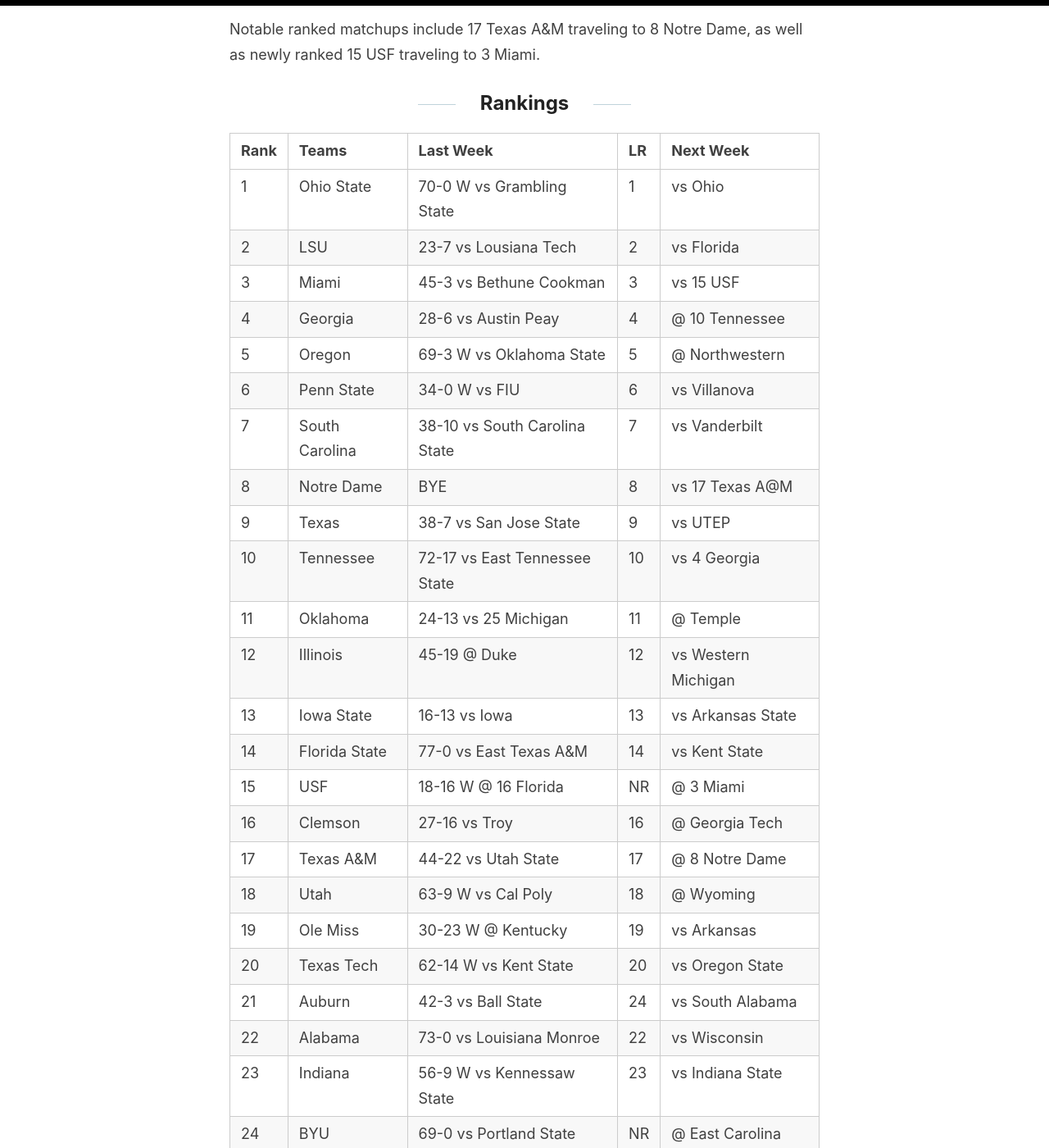
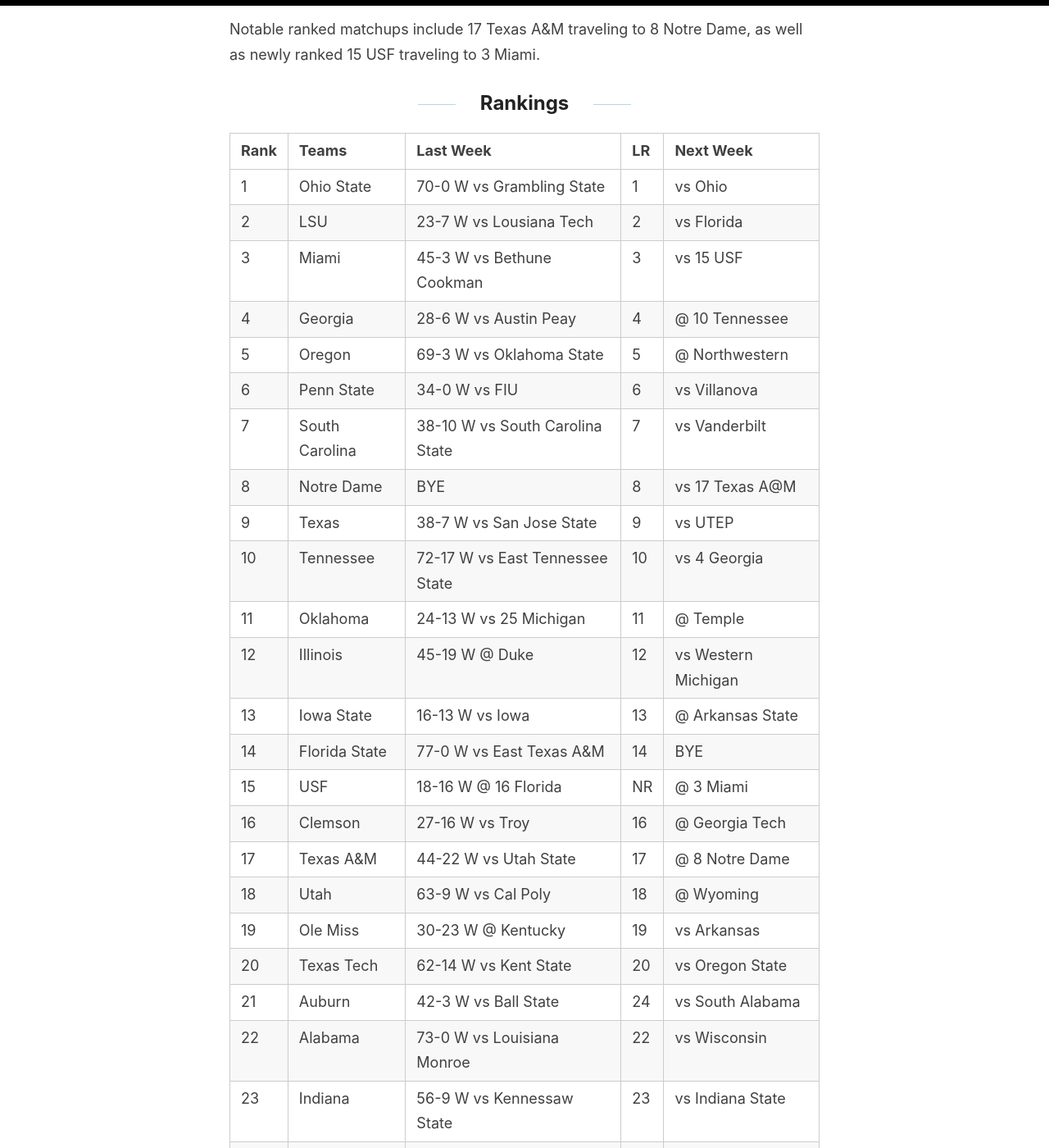
Before and after one commit to kaydenireland/kaydenireland.github.io, a Jekyll site: the page built from _posts/2025-9-9-week-3-cfp-rankings.md, in a window 1280 px wide and 1400 px high, scrolled down 568 px. Shown: the whole window at 82% size. Built offline with Jekyll 4.4.1, drawn with Linux system fonts in a browser that asks for light colours; some of the changed text lies outside the part shown.

Commit message:
CFB posts update

```diff
--- a/_posts/2025-9-9-week-3-cfp-rankings.md
+++ b/_posts/2025-9-9-week-3-cfp-rankings.md
@@ -13,32 +13,32 @@
 
 ## Rankings
 
-|Rank | Teams              | Last Week                    | LR | Next Week              |
-|---- | ------------------ | ---------------------------- | -- | -----------------------|
-|1    | Ohio State         | 70-0 W vs Grambling State    | 1  | vs Ohio                |
-|2    | LSU                | 23-7 vs Lousiana Tech        | 2  | vs Florida             |
-|3    | Miami              | 45-3 vs Bethune Cookman      | 3  | vs 15 USF              |
-|4    | Georgia            | 28-6 vs Austin Peay          | 4  | @ 10 Tennessee         |
-|5    | Oregon             | 69-3 W vs Oklahoma State     | 5  | @ Northwestern         |
-|6    | Penn State         | 34-0 W vs FIU                | 6  | vs Villanova           |
-|7    | South Carolina     | 38-10 vs South Carolina State| 7  | vs Vanderbilt          |
-|8    | Notre Dame         | BYE                          | 8  | vs 17 Texas A@M        |
-|9    | Texas              | 38-7 vs San Jose State       | 9  | vs UTEP                |
-|10   | Tennessee          | 72-17 vs East Tennessee State| 10 | vs 4 Georgia           |
-|11   | Oklahoma           | 24-13 vs 25 Michigan         | 11 | @ Temple               |
-|12   | Illinois           | 45-19 @ Duke                 | 12 | vs Western Michigan    |
-|13   | Iowa State         | 16-13 vs Iowa                | 13 | vs Arkansas State      |
-|14   | Florida State      | 77-0 vs East Texas A&M       | 14 | vs Kent State          |
-|15   | USF                | 18-16 W @ 16 Florida         | NR | @ 3 Miami              |
-|16   | Clemson            | 27-16 vs Troy                | 16 | @ Georgia Tech         |
-|17   | Texas A&M          | 44-22 vs Utah State          | 17 | @ 8 Notre Dame         |
-|18   | Utah               | 63-9 W vs Cal Poly           | 18 | @ Wyoming              |
-|19   | Ole Miss           | 30-23 W @ Kentucky           | 19 | vs Arkansas            |
-|20   | Texas Tech         | 62-14 W vs Kent State        | 20 | vs Oregon State        |
-|21   | Auburn             | 42-3 vs Ball State           | 24 | vs South Alabama       |
-|22   | Alabama            | 73-0 vs Louisiana Monroe     | 22 | vs Wisconsin           |
-|23   | Indiana            | 56-9 W vs Kennessaw State    | 23 | vs Indiana State       |
-|24   | BYU                | 69-0 vs Portland State       | NR | @ East Carolina        |
-|25   | Arizona State      | 38-19 W vs Northern Arizona  | NR | vs Texas State         |
+|Rank | Teams              | Last Week                       | LR | Next Week           |
+|---- | ------------------ |---------------------------------| -- |---------------------|
+|1    | Ohio State         | 70-0 W vs Grambling State       | 1  | vs Ohio             |
+|2    | LSU                | 23-7 W vs Lousiana Tech         | 2  | vs Florida          |
+|3    | Miami              | 45-3 W vs Bethune Cookman       | 3  | vs 15 USF           |
+|4    | Georgia            | 28-6 W vs Austin Peay           | 4  | @ 10 Tennessee      |
+|5    | Oregon             | 69-3 W vs Oklahoma State        | 5  | @ Northwestern      |
+|6    | Penn State         | 34-0 W vs FIU                   | 6  | vs Villanova        |
+|7    | South Carolina     | 38-10 W vs South Carolina State | 7  | vs Vanderbilt       |
+|8    | Notre Dame         | BYE                             | 8  | vs 17 Texas A@M     |
+|9    | Texas              | 38-7 W vs San Jose State        | 9  | vs UTEP             |
+|10   | Tennessee          | 72-17 W vs East Tennessee State | 10 | vs 4 Georgia        |
+|11   | Oklahoma           | 24-13 W vs 25 Michigan          | 11 | @ Temple            |
+|12   | Illinois           | 45-19 W @ Duke                  | 12 | vs Western Michigan |
+|13   | Iowa State         | 16-13 W vs Iowa                 | 13 | @ Arkansas State    |
+|14   | Florida State      | 77-0 W vs East Texas A&M        | 14 | BYE                 |
+|15   | USF                | 18-16 W @ 16 Florida            | NR | @ 3 Miami           |
+|16   | Clemson            | 27-16 W vs Troy                 | 16 | @ Georgia Tech      |
+|17   | Texas A&M          | 44-22 W vs Utah State           | 17 | @ 8 Notre Dame      |
+|18   | Utah               | 63-9 W vs Cal Poly              | 18 | @ Wyoming           |
+|19   | Ole Miss           | 30-23 W @ Kentucky              | 19 | vs Arkansas         |
+|20   | Texas Tech         | 62-14 W vs Kent State           | 20 | vs Oregon State     |
+|21   | Auburn             | 42-3 W vs Ball State            | 24 | vs South Alabama    |
+|22   | Alabama            | 73-0 W vs Louisiana Monroe      | 22 | vs Wisconsin        |
+|23   | Indiana            | 56-9 W vs Kennessaw State       | 23 | vs Indiana State    |
+|24   | BYU                | 69-0 W vs Portland State        | NR | BYE                 |
+|25   | Arizona State      | 38-19 W vs Northern Arizona     | NR | vs Texas State      |
 
 HM: Missouri, Georgia Tech, SMU, Miss State
```
Also changed, not shown: _posts/2025-9-16-week-4-cfp-rankings.md (added, +43 -0 lines).
